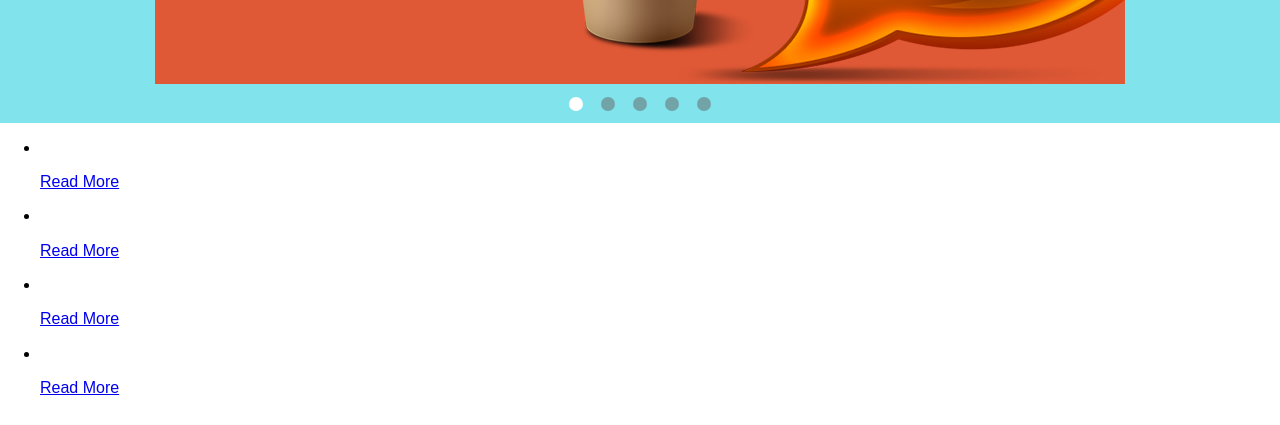
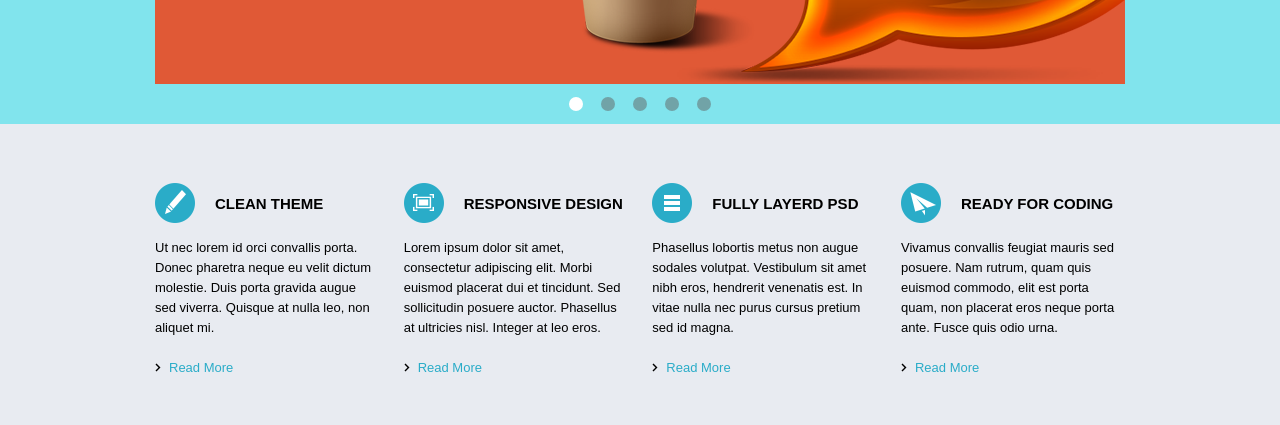
Before and after one commit to erega74/Bislite-work, a website: page app/index.html in a window 1280 px wide. Shown: the part 499-924 px from the top of the page. Drawn offline with Linux system fonts and the light colour scheme.

Commit message:
Сверстан блок 'advantages'

```diff
--- a/app/index.html
+++ b/app/index.html
@@ -86,24 +86,24 @@
         <div class="advantages__wrap">
             <ul class="advantages__list">
                 <li class="advantages__list-item">
-                    <p class="list-title"><img src="" alt=""></p>
-                    <p class="list-desc"></p>
-                    <p class="list-link"><a href="#"><img src="" alt="">Read More</a></p>
+                    <h4 class="list-title"><img src="img/clean-theme_icon.png" alt="icon">clean theme</h4>
+                    <p class="list-desc">Ut nec lorem id orci convallis porta. Donec pharetra neque eu velit dictum molestie. Duis porta gravida augue sed viverra. Quisque at nulla leo, non aliquet mi.</p>
+                    <p class="list-link"><a href="#"><img src="img/arrow-right_icon.svg" alt="icon">Read More</a></p>
                 </li>
                 <li class="advantages__list-item">
-                    <p class="list-title"><img src="" alt=""></p>
-                    <p class="list-desc"></p>
-                    <p class="list-link"><a href="#"><img src="" alt="">Read More</a></p>
+                    <h4 class="list-title"><img src="img/responsive-design_icon.png" alt="icon">responsive design</h4>
+                    <p class="list-desc">Lorem ipsum dolor sit amet, consectetur adipiscing elit. Morbi euismod placerat dui et tincidunt. Sed sollicitudin posuere auctor. Phasellus at ultricies nisl. Integer at leo eros.</p>
+                    <p class="list-link"><a href="#"><img src="img/arrow-right_icon.svg" alt="icon">Read More</a></p>
                 </li>
                 <li class="advantages__list-item">
-                    <p class="list-title"><img src="" alt=""></p>
-                    <p class="list-desc"></p>
-                    <p class="list-link"><a href="#"><img src="" alt="">Read More</a></p>
+                    <h4 class="list-title"><img src="img/layers-psd_icon.png" alt="icon">fully layerd psd</h4>
+                    <p class="list-desc">Phasellus lobortis metus non augue sodales volutpat. Vestibulum sit amet nibh eros, hendrerit venenatis est. In vitae nulla nec purus cursus pretium sed id magna.</p>
+                    <p class="list-link"><a href="#"><img src="img/arrow-right_icon.svg" alt="icon">Read More</a></p>
                 </li>
                 <li class="advantages__list-item">
-                    <p class="list-title"><img src="" alt=""></p>
-                    <p class="list-desc"></p>
-                    <p class="list-link"><a href="#"><img src="" alt="">Read More</a></p>
+                    <h4 class="list-title"><img src="img/for-coding_icon.png" alt="icon">ready for coding</h4>
+                    <p class="list-desc">Vivamus convallis feugiat mauris sed posuere. Nam rutrum, quam quis euismod commodo, elit est porta quam, non placerat eros neque porta ante. Fusce quis odio urna.</p>
+                    <p class="list-link"><a href="#"><img src="img/arrow-right_icon.svg" alt="icon">Read More</a></p>
                 </li>
             </ul>
         </div>
--- /dev/null
+++ b/app/sass/blocks/_advantages.scss
@@ -0,0 +1,48 @@
+.advantages {
+    padding-top: 40px;
+    padding-bottom: 32px;
+    width: 100%;
+    background-color: $light-gray;
+}
+.advantages__wrap {
+    max-width: 1000px;
+    padding-left: 15px;
+    padding-right: 15px;
+    margin: 0 auto;
+}
+.advantages__list {
+    display: flex;
+    justify-content: space-between;
+    flex-wrap: wrap;
+    padding-left: 0;
+    margin: 0;
+    list-style-type: none;
+}
+.advantages__list-item {
+    max-width: 224px;
+}
+.advantages__list-item > .list-title {
+    @include arial-bold;
+    display: flex;
+    align-items: center;
+    font-size: 15px;
+    text-transform: uppercase;
+    margin-bottom: 15px;
+    img {
+        margin-right: 20px;
+    }
+}
+.advantages__list-item > .list-desc {
+    @include arial-regular;
+    font-size: 13px;
+    line-height: 20px;
+    margin-bottom: 20px;
+}
+.advantages__list-item > .list-link > a {
+    text-decoration: none;
+    font-size: 13px;
+    color: $pacific-blue;
+}
+.list-link > a > img {
+    margin-right: 8px;
+}
--- a/app/sass/blocks/_header.scss
+++ b/app/sass/blocks/_header.scss
@@ -119,7 +119,7 @@
     width: 100%;
     background-color: $turquoise;
     padding-top: 19px;
-    padding-bottom: 12px;
+    padding-bottom: 13px;
 }
 .header-slider__container {
     max-width: 970px;
--- a/app/sass/styles.scss
+++ b/app/sass/styles.scss
@@ -17,3 +17,4 @@ body {
 }
 
 @import "blocks/header";
+@import "blocks/advantages";
```
Also changed, not shown: app/css/styles.css, app/css/styles.min.css, app/img/arrow-right_icon.svg (added), app/img/clean-theme_icon.png (added), app/img/for-coding_icon.png (added), app/img/layers-psd_icon.png (added), app/img/responsive-design_icon.png (added), 1 other file.
